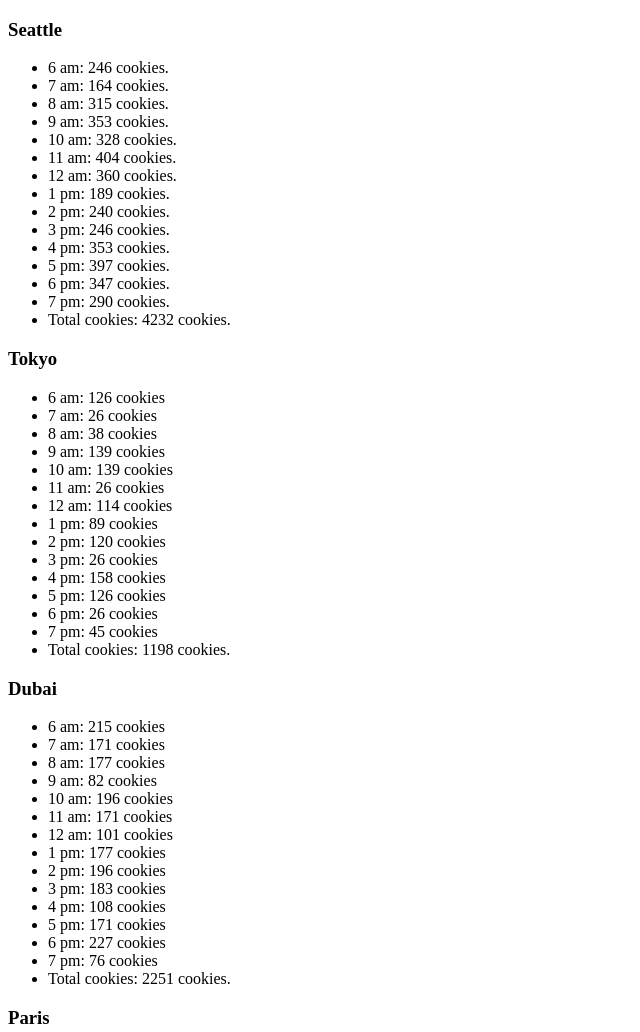
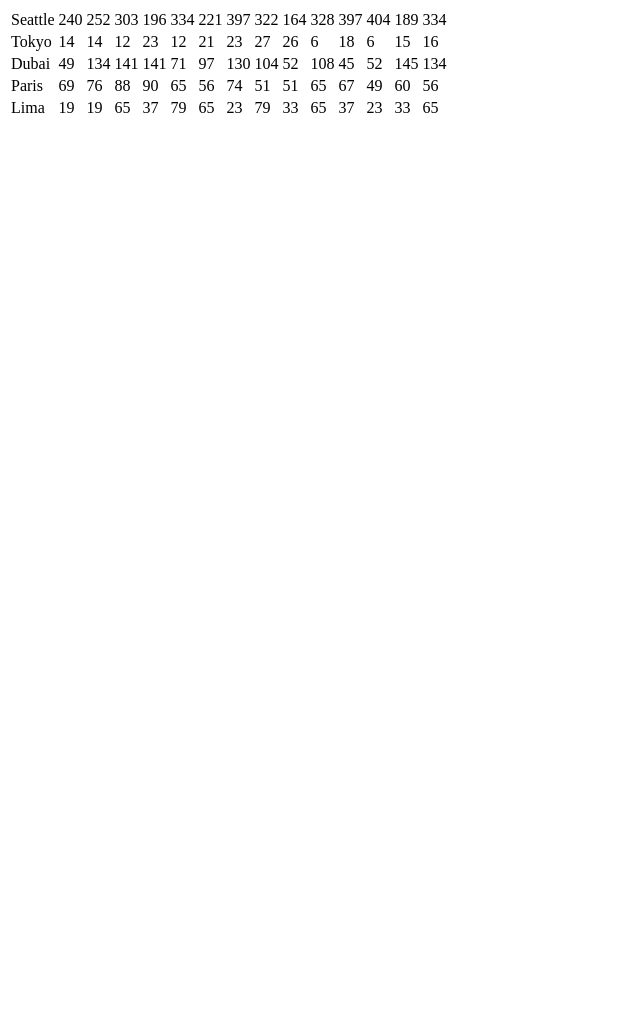
Before and after one commit to AlfredoOrquiz/cookie-stand, a plain HTML site: page sales.html in a window 1280 px wide. Shown: the top 1032 px of the page, without its empty margins (0-640 px from the left). After the commit the page ends 800 px from the top, so only its background shows below. Drawn offline with Linux system fonts and the light colour scheme.

Commit message:
I almost finished Lab07.

```diff
--- a/JS/app.js
+++ b/JS/app.js
@@ -1,290 +1,326 @@
 'use strict'
 
 console.log("hello world!");
-let seattle = {
-  name: 'Seattle',
-  minCust: 23,
-  maxCust: 65,
-  avgCookies: 6.3,
-  totalCookies: 0,
-  hours: ['6 am',
-          '7 am',
-          '8 am',
-          '9 am',
-          '10 am',
-          '11 am',
-          '12 am',
-          '1 pm',
-          '2 pm',
-          '3 pm',
-          '4 pm',
-          '5 pm',
-          '6 pm',
-          '7 pm',
-         ],
-  randomCustomers: function() {
+
+// 1.- Create a function constructor that will call the variables on each city
+// 2.- Crete keys values for each variable
+// 3.- Create a method (a method is a function within an object)
+// 4.- Create a body of a city with a table, with a table row, with a table data.
+
+
+
+// Create a body with a city
+// Create a method (a method is a function within a body).
+// Create a Table and throw it into the body
+// Create a TR (Table Row) and throw it into the table
+// Create TD (Table Data's) and throw it into the TR
+let seattleBody = document.querySelector('body');
+let seattleMainList = document.getElementById('SeattleSales');
+
+let hours = ['6 am', '7 am', '8 am', '9 am', '10 am', '11 am',
+'12 am', '1 pm', '2 pm', '3 pm', '4 pm', '5 pm', '6 pm', '7 pm'];
+
+function City(name, minCust, maxCust, avgCookies) {
+  this.name = name;
+  this.minCust = minCust;
+  this.maxCust = maxCust;
+  this.avgCookies = avgCookies;
+  this.totalCookies = 0;
+
+  this.randomCustomers = function() {
     return Math.ceil(Math.random() * (this.maxCust - this.minCust + 1) + this.minCust);
-  },
-  cookiesPerHour: function() {
-      for (let i = 0; i < this.hours.length; i++) {
+  };
+
+  this.cookiesPerHour = function() {
+      for (let i = 0; i < hours.length; i++) {
         let hourlyCookie = Math.ceil(this.randomCustomers() * this.avgCookies);
-        this.hourly.push(`${this.hours[i]}: ${hourlyCookie} cookies.`);
+        this.hourly.push(hourlyCookie);
         this.totalCookies += hourlyCookie;
         console.log(hourlyCookie);
       }
       this.hourly.push(`Total cookies: ${this.totalCookies} cookies.`);
       console.log(this.totalCookies);
     console.log(this.cookiesPerHour);
-  },
-  hourly: [
+  };
 
-  ],
+  this.hourly = [
+
+  ];
+
+  this.renderTable = function() {
+    this.cookiesPerHour();
+    let tableBody = document.querySelector('tBody');
+    let tableRow = document.createElement('tr');
+    tableBody.appendChild(tableRow);
+    let tableData = document.createElement('td');
+    tableData.textContent = this.name;
+    tableRow.appendChild(tableData);
+    // Make a "for" loop for the hourly
+    for (let i = 0; i < hours.length; i++) {
+      let hourlyData = document.createElement('td');
+      hourlyData.textContent = this.hourly[i];
+      tableRow.appendChild(hourlyData);
+    }
+  };
 };
+
+let seattle = new City('Seattle', 23, 65, 6.3);
+let tokyo = new City('Tokyo', 3, 24, 1.2);
+let dubai = new City('Dubai', 11, 38, 3.7);
+let paris = new City('Paris', 20, 38, 2.3);
+let lima = new City('Lima', 2, 16, 4.6);
+
+seattle.renderTable();
+tokyo.renderTable();
+dubai.renderTable();
+paris.renderTable();
+lima.renderTable();
+
 seattle.randomCustomers();
 seattle.cookiesPerHour();
 seattle.hourly;
 console.log(seattle.hourly)
 
-let seattleBody = document.querySelector('body');
-let seattleH3 = document.createElement('h3');
-seattleH3.textContent = seattle.name;
-seattleBody.appendChild(seattleH3);
-let seattleList = document.createElement('ul');
-for (let i = 0; i < seattle.hourly.length; i++) {
-  let li = document.createElement('li');
-  li.textContent = `${seattle.hourly[i]}`;
-  seattleList.appendChild(li);
-};
-seattleBody.appendChild(seattleList);
 
-let tokyo = {
-  name: 'Tokyo',
-  minCust: 3,
-  maxCust: 24,
-  avgCookies: 6.3,
-  totalCookies: 0,
-  hours: ['6 am',
-          '7 am',
-          '8 am',
-          '9 am',
-          '10 am',
-          '11 am',
-          '12 am',
-          '1 pm',
-          '2 pm',
-          '3 pm',
-          '4 pm',
-          '5 pm',
-          '6 pm',
-          '7 pm',
-         ],
-  randomCustomers: function(){
-    return Math.ceil(Math.random() * (this.maxCust - this.minCust + 1) + this.minCust);
-  },
-  cookiesPerHour: function() {
-    for (let i = 0; i < this.hours.length; i++) {
-      let hourlyCookie = Math.ceil(this.randomCustomers() * this.avgCookies);
-      this.hourly.push(`${this.hours[i]}: ${hourlyCookie} cookies`);
-      this.totalCookies += hourlyCookie;
-      console.log(hourlyCookie);
-    }
-    this.hourly.push(`Total cookies: ${this.totalCookies} cookies.`);
-    console.log(this.totalCookies);
-    console.log(this.cookiesPerHour);
-  },
-  hourly: [
+// let seattleH3 = document.createElement('h3');
+// seattleH3.textContent = seattle.name;
+// seattleBody.appendChild(seattleH3);
+// let seattleList = document.createElement('ul');
+// for (let i = 0; i < seattle.hourly.length; i++) {
+//   let li = document.createElement('li');
+//   li.textContent = `${seattle.hourly[i]}`;
+//   seattleList.appendChild(li);
+// };
+// seattleBody.appendChild(seattleList);
 
-  ],
-};
+// let tokyo = {
+//   name: 'Tokyo',
+//   minCust: 3,
+//   maxCust: 24,
+//   avgCookies: 6.3,
+//   totalCookies: 0,
+//   hours: ['6 am',
+//           '7 am',
+//           '8 am',
+//           '9 am',
+//           '10 am',
+//           '11 am',
+//           '12 am',
+//           '1 pm',
+//           '2 pm',
+//           '3 pm',
+//           '4 pm',
+//           '5 pm',
+//           '6 pm',
+//           '7 pm',
+//          ],
+//   randomCustomers: function(){
+//     return Math.ceil(Math.random() * (this.maxCust - this.minCust + 1) + this.minCust);
+//   },
+//   cookiesPerHour: function() {
+//     for (let i = 0; i < this.hours.length; i++) {
+//       let hourlyCookie = Math.ceil(this.randomCustomers() * this.avgCookies);
+//       this.hourly.push(`${this.hours[i]}: ${hourlyCookie} cookies`);
+//       this.totalCookies += hourlyCookie;
+//       console.log(hourlyCookie);
+//     }
+//     this.hourly.push(`Total cookies: ${this.totalCookies} cookies.`);
+//     console.log(this.totalCookies);
+//     console.log(this.cookiesPerHour);
+//   },
+//   hourly: [
 
-tokyo.randomCustomers();
-tokyo.cookiesPerHour();
-tokyo.hourly;
-console.log(tokyo.hourly);
+//   ],
+// };
 
-let tokyoBody = document.querySelector('body');
-let tokyoH3 = document.createElement('h3');
-tokyoH3.textContent = tokyo.name;
-tokyoBody.appendChild(tokyoH3);
-let tokyoList = document.createElement('ul');
-for (let i = 0; i < tokyo.hourly.length; i++) {
-  let li = document.createElement('li');
-  li.textContent = `${tokyo.hourly[i]}`;
-  tokyoList.appendChild(li);
-};
-tokyoBody.appendChild(tokyoList);
+// tokyo.randomCustomers();
+// tokyo.cookiesPerHour();
+// tokyo.hourly;
+// console.log(tokyo.hourly);
+
+// let tokyoBody = document.querySelector('body');
+// let tokyoH3 = document.createElement('h3');
+// tokyoH3.textContent = tokyo.name;
+// tokyoBody.appendChild(tokyoH3);
+// let tokyoList = document.createElement('ul');
+// for (let i = 0; i < tokyo.hourly.length; i++) {
+//   let li = document.createElement('li');
+//   li.textContent = `${tokyo.hourly[i]}`;
+//   tokyoList.appendChild(li);
+// };
+// tokyoBody.appendChild(tokyoList);
 
 
 
 
 
-let dubai = {
-  name: 'Dubai',
-  minCust: 11,
-  maxCust: 38,
-  avgCookies: 6.3,
-  totalCookies: 0,
-  hours: ['6 am',
-          '7 am',
-          '8 am',
-          '9 am',
-          '10 am',
-          '11 am',
-          '12 am',
-          '1 pm',
-          '2 pm',
-          '3 pm',
-          '4 pm',
-          '5 pm',
-          '6 pm',
-          '7 pm',
-         ],
-  randomCustomers: function(){
-    return Math.ceil(Math.random() * (this.maxCust - this.minCust + 1) + this.minCust);
-  },
-  cookiesPerHour: function() {
-    for (let i = 0; i < this.hours.length; i++) {
-      let hourlyCookie = Math.ceil(this.randomCustomers() * this.avgCookies);
-      this.hourly.push(`${this.hours[i]}: ${hourlyCookie} cookies`);
-      this.totalCookies += hourlyCookie;
-      console.log(hourlyCookie);
-    }
-    this.hourly.push(`Total cookies: ${this.totalCookies} cookies.`);
-    console.log(this.totalCookies);
-    console.log(this.cookiesPerHour);
-  },
-  hourly: [
+// let dubai = {
+//   name: 'Dubai',
+//   minCust: 11,
+//   maxCust: 38,
+//   avgCookies: 6.3,
+//   totalCookies: 0,
+//   hours: ['6 am',
+//           '7 am',
+//           '8 am',
+//           '9 am',
+//           '10 am',
+//           '11 am',
+//           '12 am',
+//           '1 pm',
+//           '2 pm',
+//           '3 pm',
+//           '4 pm',
+//           '5 pm',
+//           '6 pm',
+//           '7 pm',
+//          ],
+//   randomCustomers: function(){
+//     return Math.ceil(Math.random() * (this.maxCust - this.minCust + 1) + this.minCust);
+//   },
+//   cookiesPerHour: function() {
+//     for (let i = 0; i < this.hours.length; i++) {
+//       let hourlyCookie = Math.ceil(this.randomCustomers() * this.avgCookies);
+//       this.hourly.push(`${this.hours[i]}: ${hourlyCookie} cookies`);
+//       this.totalCookies += hourlyCookie;
+//       console.log(hourlyCookie);
+//     }
+//     this.hourly.push(`Total cookies: ${this.totalCookies} cookies.`);
+//     console.log(this.totalCookies);
+//     console.log(this.cookiesPerHour);
+//   },
+//   hourly: [
 
-  ],
-};
+//   ],
+// };
 
-dubai.randomCustomers();
-dubai.cookiesPerHour();
-dubai.hourly;
-console.log(dubai.hourly);
+// dubai.randomCustomers();
+// dubai.cookiesPerHour();
+// dubai.hourly;
+// console.log(dubai.hourly);
 
-let dubaiBody = document.querySelector('body');
-let dubaiH3 = document.createElement('h3');
-dubaiH3.textContent = dubai.name;
-dubaiBody.appendChild(dubaiH3);
-let dubaiList = document.createElement('ul');
-for (let i = 0; i < dubai.hourly.length; i++) {
-  let li = document.createElement('li');
-  li.textContent = `${dubai.hourly[i]}`;
-  dubaiList.appendChild(li);
-};
-dubaiBody.appendChild(dubaiList);
+// let dubaiBody = document.querySelector('body');
+// let dubaiH3 = document.createElement('h3');
+// dubaiH3.textContent = dubai.name;
+// dubaiBody.appendChild(dubaiH3);
+// let dubaiList = document.createElement('ul');
+// for (let i = 0; i < dubai.hourly.length; i++) {
+//   let li = document.createElement('li');
+//   li.textContent = `${dubai.hourly[i]}`;
+//   dubaiList.appendChild(li);
+// };
+// dubaiBody.appendChild(dubaiList);
 
-let paris = {
-  name: 'Paris',
-  minCust: 3,
-  maxCust: 24,
-  avgCookies: 6.3,
-  totalCookies: 0,
-  hours: ['6 am',
-          '7 am',
-          '8 am',
-          '9 am',
-          '10 am',
-          '11 am',
-          '12 am',
-          '1 pm',
-          '2 pm',
-          '3 pm',
-          '4 pm',
-          '5 pm',
-          '6 pm',
-          '7 pm',
-         ],
-  randomCustomers: function(){
-    return Math.ceil(Math.random() * (this.maxCust - this.minCust + 1) + this.minCust);
-  },
-  cookiesPerHour: function() {
-    for (let i = 0; i < this.hours.length; i++) {
-      let hourlyCookie = Math.ceil(this.randomCustomers() * this.avgCookies);
-      this.hourly.push(`${this.hours[i]}: ${hourlyCookie} cookies`);
-      this.totalCookies += hourlyCookie;
-      console.log(hourlyCookie);
-    }
-    this.hourly.push(`Total cookies: ${this.totalCookies} cookies.`);
-    console.log(this.totalCookies);
-    console.log(this.cookiesPerHour);
-  },
-  hourly: [
+// let paris = {
+//   name: 'Paris',
+//   minCust: 3,
+//   maxCust: 24,
+//   avgCookies: 6.3,
+//   totalCookies: 0,
+//   hours: ['6 am',
+//           '7 am',
+//           '8 am',
+//           '9 am',
+//           '10 am',
+//           '11 am',
+//           '12 am',
+//           '1 pm',
+//           '2 pm',
+//           '3 pm',
+//           '4 pm',
+//           '5 pm',
+//           '6 pm',
+//           '7 pm',
+//          ],
+//   randomCustomers: function(){
+//     return Math.ceil(Math.random() * (this.maxCust - this.minCust + 1) + this.minCust);
+//   },
+//   cookiesPerHour: function() {
+//     for (let i = 0; i < this.hours.length; i++) {
+//       let hourlyCookie = Math.ceil(this.randomCustomers() * this.avgCookies);
+//       this.hourly.push(`${this.hours[i]}: ${hourlyCookie} cookies`);
+//       this.totalCookies += hourlyCookie;
+//       console.log(hourlyCookie);
+//     }
+//     this.hourly.push(`Total cookies: ${this.totalCookies} cookies.`);
+//     console.log(this.totalCookies);
+//     console.log(this.cookiesPerHour);
+//   },
+//   hourly: [
 
-  ],
-};
+//   ],
+// };
 
-paris.randomCustomers();
-paris.cookiesPerHour();
-paris.hourly;
-console.log(paris.hourly);
+// paris.randomCustomers();
+// paris.cookiesPerHour();
+// paris.hourly;
+// console.log(paris.hourly);
 
-let parisBody = document.querySelector('body');
-let parisH3 = document.createElement('h3');
-parisH3.textContent = paris.name;
-parisBody.appendChild(parisH3);
-let parisList = document.createElement('ul');
-for (let i = 0; i < paris.hourly.length; i++) {
-  let li = document.createElement('li');
-  li.textContent = `${paris.hourly[i]}`;
-  parisList.appendChild(li);
-};
-parisBody.appendChild(parisList);
+// let parisBody = document.querySelector('body');
+// let parisH3 = document.createElement('h3');
+// parisH3.textContent = paris.name;
+// parisBody.appendChild(parisH3);
+// let parisList = document.createElement('ul');
+// for (let i = 0; i < paris.hourly.length; i++) {
+//   let li = document.createElement('li');
+//   li.textContent = `${paris.hourly[i]}`;
+//   parisList.appendChild(li);
+// };
+// parisBody.appendChild(parisList);
 
-let lima = {
-  name: 'Lima',
-  minCust: 3,
-  maxCust: 24,
-  avgCookies: 6.3,
-  totalCookies: 0,
-  hours: ['6 am',
-          '7 am',
-          '8 am',
-          '9 am',
-          '10 am',
-          '11 am',
-          '12 am',
-          '1 pm',
-          '2 pm',
-          '3 pm',
-          '4 pm',
-          '5 pm',
-          '6 pm',
-          '7 pm',
-         ],
-  randomCustomers: function(){
-    return Math.ceil(Math.random() * (this.maxCust - this.minCust + 1) + this.minCust);
-  },
-  cookiesPerHour: function() {
-    for (let i = 0; i < this.hours.length; i++) {
-      let hourlyCookie = Math.ceil(this.randomCustomers() * this.avgCookies);
-      this.hourly.push(`${this.hours[i]}: ${hourlyCookie} cookies`);
-      this.totalCookies += hourlyCookie;
-      console.log(hourlyCookie);
-    }
-    this.hourly.push(`Total cookies: ${this.totalCookies} cookies.`);
-    console.log(this.totalCookies);
-    console.log(this.cookiesPerHour);
-  },
-  hourly: [
+// let lima = {
+//   name: 'Lima',
+//   minCust: 3,
+//   maxCust: 24,
+//   avgCookies: 6.3,
+//   totalCookies: 0,
+//   hours: ['6 am',
+//           '7 am',
+//           '8 am',
+//           '9 am',
+//           '10 am',
+//           '11 am',
+//           '12 am',
+//           '1 pm',
+//           '2 pm',
+//           '3 pm',
+//           '4 pm',
+//           '5 pm',
+//           '6 pm',
+//           '7 pm',
+//          ],
+//   randomCustomers: function(){
+//     return Math.ceil(Math.random() * (this.maxCust - this.minCust + 1) + this.minCust);
+//   },
+//   cookiesPerHour: function() {
+//     for (let i = 0; i < this.hours.length; i++) {
+//       let hourlyCookie = Math.ceil(this.randomCustomers() * this.avgCookies);
+//       this.hourly.push(`${this.hours[i]}: ${hourlyCookie} cookies`);
+//       this.totalCookies += hourlyCookie;
+//       console.log(hourlyCookie);
+//     }
+//     this.hourly.push(`Total cookies: ${this.totalCookies} cookies.`);
+//     console.log(this.totalCookies);
+//     console.log(this.cookiesPerHour);
+//   },
+//   hourly: [
 
-  ],
-};
+//   ],
+// };
 
-lima.randomCustomers();
-lima.cookiesPerHour();
-lima.hourly;
-console.log(lima.hourly);
+// lima.randomCustomers();
+// lima.cookiesPerHour();
+// lima.hourly;
+// console.log(lima.hourly);
 
-let limaBody = document.querySelector('body');
-let limaH3 = document.createElement('h3');
-limaH3.textContent = lima.name;
-limaBody.appendChild(limaH3);
-let limaList = document.createElement('ul');
-for (let i = 0; i < lima.hourly.length; i++) {
-  let li = document.createElement('li');
-  li.textContent = `${lima.hourly[i]}`;
-  limaList.appendChild(li);
-};
-limaBody.appendChild(limaList);
+// let limaBody = document.querySelector('body');
+// let limaH3 = document.createElement('h3');
+// limaH3.textContent = lima.name;
+// limaBody.appendChild(limaH3);
+// let limaList = document.createElement('ul');
+// for (let i = 0; i < lima.hourly.length; i++) {
+//   let li = document.createElement('li');
+//   li.textContent = `${lima.hourly[i]}`;
+//   limaList.appendChild(li);
+// };
+// limaBody.appendChild(limaList);
--- a/sales.html
+++ b/sales.html
@@ -1,10 +1,24 @@
 <!DOCTYPE html>
 <html lang="en">
   <head>
-
+    <meta charset="UTF-8">
+    <title>Cookie stand</title>
+    <link rel="stylesheet" href="CSS/styles.css">
   </head>
   <body>
+    <div>
+      <table>
+        <thead>
 
+        </thead>
+        <tBody>
+
+        </tBody>
+        <tfoot>
+
+        </tfoot>
+      </table>
+    </div>
   </body>
   <script src = 'JS/app.js'></script>
 </html>
```
Also changed, not shown: index.html (+2 -2 lines).
